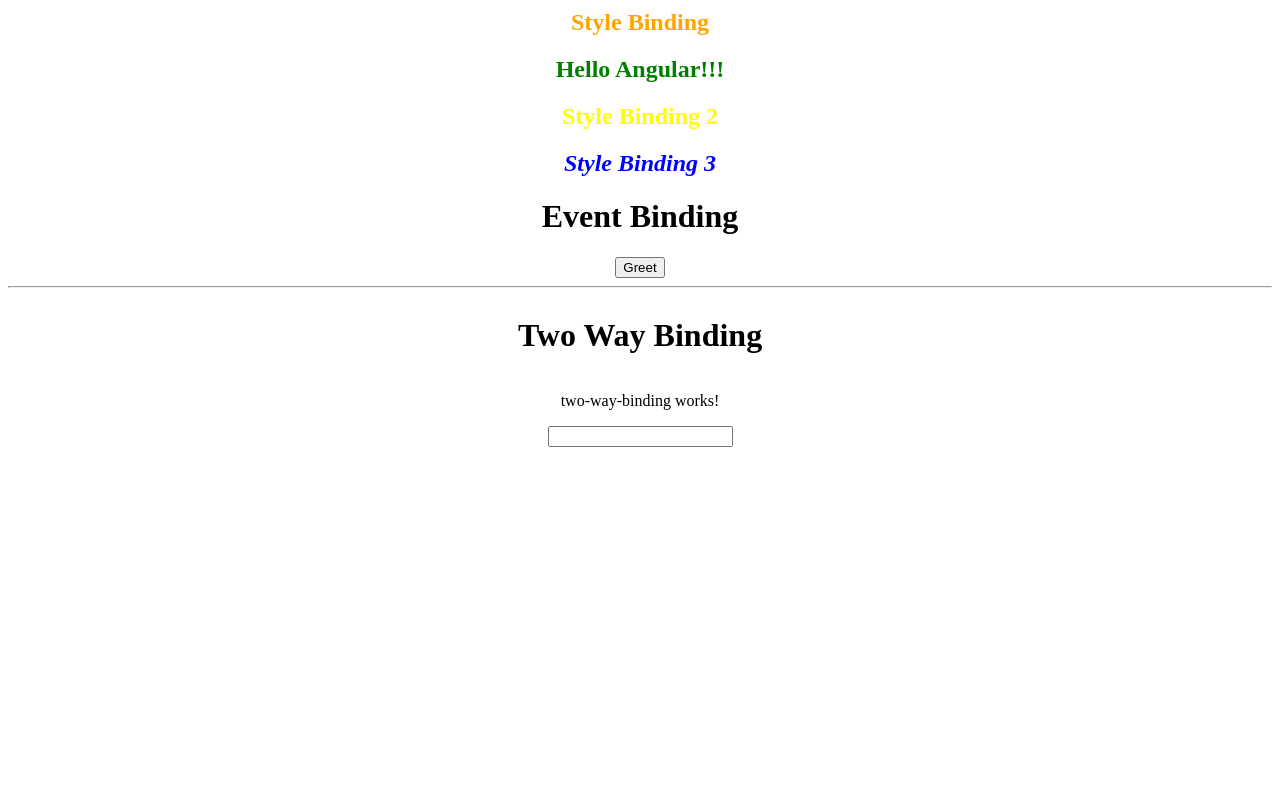
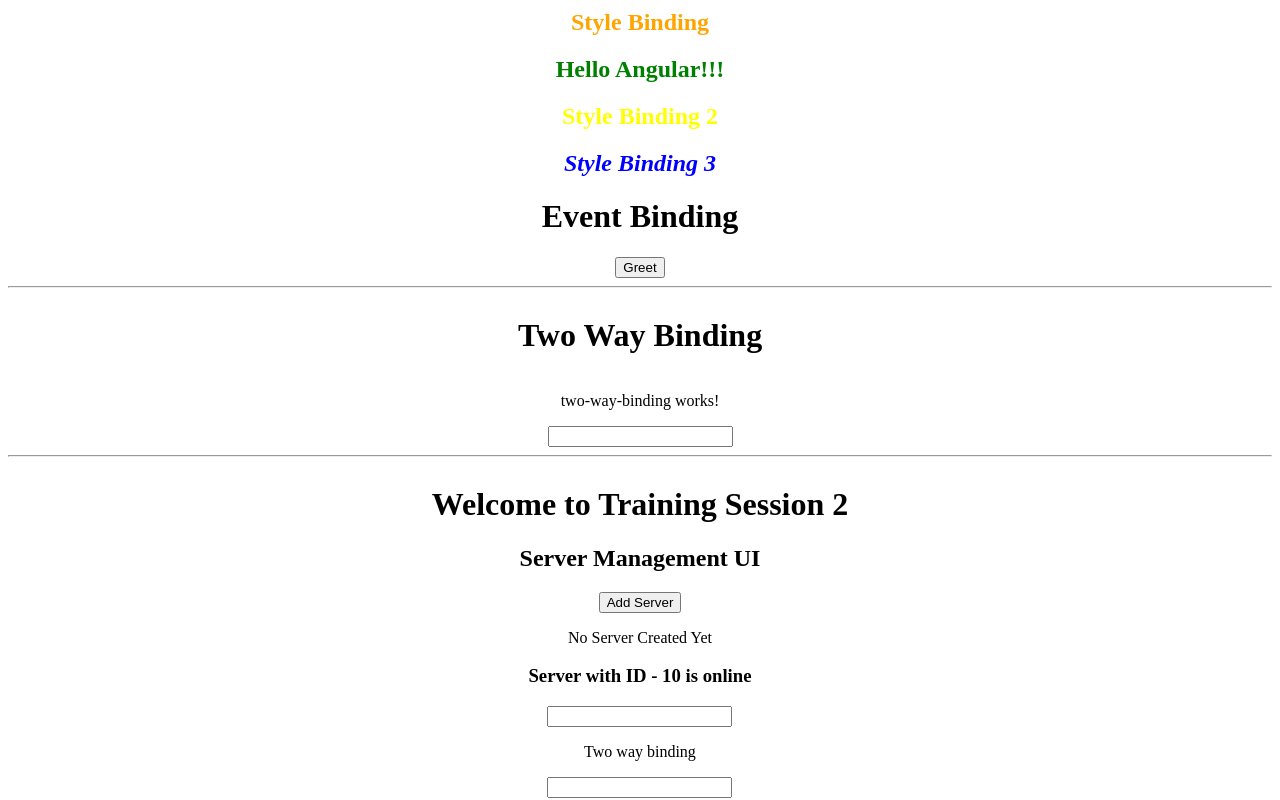
Before and after one commit to Shani-Kumar-Gupta/Angular_Training, an Angular app in the folder angular-binding/: page / in a window 1280 px wide. Shown: the part 1209-2009 px from the top of the page. Before the commit the page ends 1664 px from the top, so only its background shows below. Built offline with nearby package versions, Linux system fonts and the light colour scheme.

Commit message:
Training Session 2: Binding | Directives

```diff
--- a/angular-binding/src/app/app.component.html
+++ b/angular-binding/src/app/app.component.html
@@ -24,3 +24,8 @@
   <h1>Two Way Binding</h1>
   <app-two-way-binding></app-two-way-binding>
 </div>
+<hr/>
+
+<div class="container">
+  <app-trainingsession2></app-trainingsession2>
+</div>
--- a/angular-binding/src/app/app.module.ts
+++ b/angular-binding/src/app/app.module.ts
@@ -7,13 +7,15 @@ import { AppComponent } from './app.component';
 import { TestComponent } from './test/test.component';
 import { BindingComponent } from './binding/binding.component';
 import { TwoWayBindingComponent } from './two-way-binding/two-way-binding.component';
+import { Trainingsession2Component } from './trainingsession2/trainingsession2.component';
 
 @NgModule({
   declarations: [
     AppComponent,
     TestComponent,
     BindingComponent,
-    TwoWayBindingComponent
+    TwoWayBindingComponent,
+    Trainingsession2Component
   ],
   imports: [
     BrowserModule,
--- a/angular-binding/src/app/test/test.component.ts
+++ b/angular-binding/src/app/test/test.component.ts
@@ -14,9 +14,10 @@ import { Component, OnInit } from '@angular/core';
 })
 export class TestComponent implements OnInit {
 
+  public name1 = "Yshika";
   public name = "Gemini Solutions" // Class Property
   public url = window.location.href;
-
+  public value = "xyz";
   // Property Binding
   public myId = "testId"
   public isDisabled = false;
--- /dev/null
+++ b/angular-binding/src/app/trainingsession2/trainingsession2.component.html
@@ -0,0 +1,13 @@
+<div>
+    <h1>Welcome to {{title}}</h1>
+    <h2>{{subTitle}}</h2>
+    <button [disabled]="!addNewServer" (click)="onCreateServer()">Add Server</button>
+    <p>{{serverCreationStatus}}</p>
+    <h3>Server with ID - 10 is {{serverStatus}}</h3>
+    <input type="text" (input)="onUserInput($event)">
+    <p>{{serverName}}</p>
+
+    <p>Two way binding</p>
+    <input type="text" [(ngModel)]="serverName">
+    <p>{{serverName}}</p>
+</div>
--- /dev/null
+++ b/angular-binding/src/app/trainingsession2/trainingsession2.component.ts
@@ -0,0 +1,42 @@
+import { Component, OnInit } from '@angular/core';
+
+@Component({
+  selector: 'app-trainingsession2',
+  templateUrl: './trainingsession2.component.html',
+  styleUrls: ['./trainingsession2.component.css']
+})
+export class Trainingsession2Component implements OnInit {
+
+  title = "Training Session 2";
+  subTitle = "Server Management UI";
+  serverStatus = "online";
+  addNewServer = false;
+  serverCreationStatus = "No Server Created Yet";
+  serverID = 11;
+  serverName = '';
+
+  constructor() {
+    setTimeout(() => {
+      this.addNewServer = true;
+    }, 2000);
+  }
+
+  ngOnInit(): void {
+  }
+
+  onCreateServer() {
+    this.increamentServerID();
+    this.serverCreationStatus = "One new Server Created with ID - " + this.serverID;
+    console.log("Server Name:::::", this.serverName);
+  }
+
+  increamentServerID() {
+    this.serverID += 1;
+  }
+
+  onUserInput(event: any) {
+    console.log("event::::::::", event);
+    this.serverName = event.target.value;
+  }
+
+}
```
Also changed, not shown: angular-binding/src/app/trainingsession2/trainingsession2.component.css (added), 1 other file (tests, documents, lock files or other folders).
